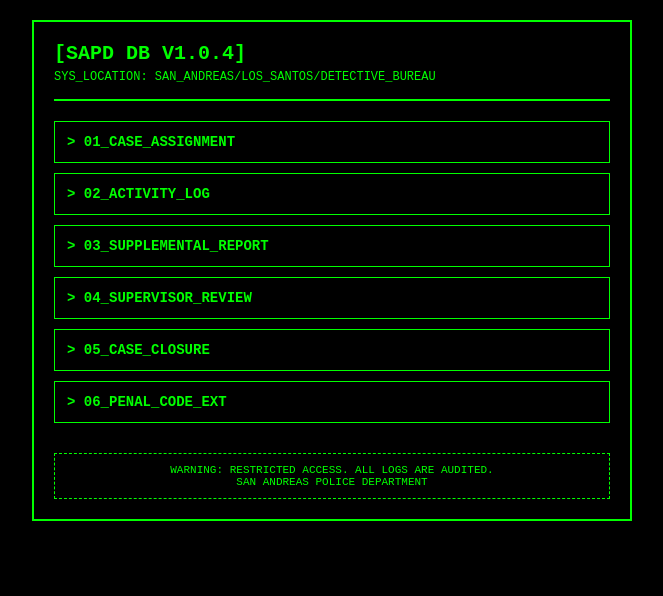
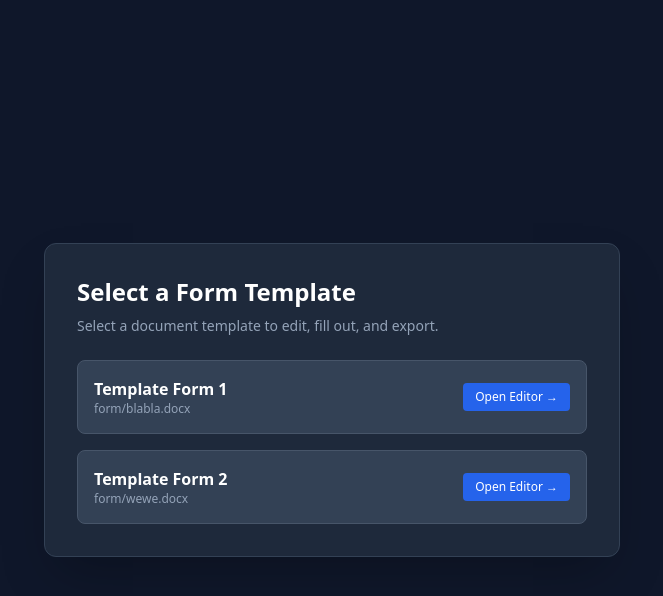
Before and after one commit to Afaiyh/San-Andreas-Police-Department, a plain HTML site: page index.html in a window 1280 px wide. Shown: the whole page, without its empty margins (308-971 px from the left). Drawn offline with nearby package versions, Linux system fonts and the light colour scheme.

Commit message:
Refactor index.html for form dashboard layout

```diff
--- a/index.html
+++ b/index.html
@@ -1,100 +1,35 @@
 <!DOCTYPE html>
 <html lang="en">
 <head>
-    <meta charset="UTF-8">
-    <meta name="viewport" content="width=device-width, initial-scale=1.0">
-    <title>SAPD INTERNAL DB</title>
-    <style>
-        * {
-            box-sizing: border-box;
-            margin: 0;
-            padding: 0;
-            font-family: 'Courier New', Courier, monospace;
-        }
+  <meta charset="UTF-8">
+  <meta name="viewport" content="width=device-width, initial-scale=1.0">
+  <title>Form Dashboard</title>
+  <script src="https://cdn.tailwindcss.com"></script>
+</head>
+<body class="bg-slate-900 text-slate-100 min-h-screen flex flex-col items-center justify-center p-6">
+  <div class="max-w-xl w-full bg-slate-800 border border-slate-700 rounded-xl p-8 shadow-2xl">
+    <h1 class="text-2xl font-bold mb-2 text-white">Select a Form Template</h1>
+    <p class="text-slate-400 mb-6 text-sm">Select a document template to edit, fill out, and export.</p>
 
-        body {
-            background-color: #000000;
-            color: #00ff00; /* Terminal Green */
-            padding: 20px;
-        }
+    <div class="space-y-4">
+      <!-- Template Option 1 -->
+      <a href="form/code/editor.html?file=blabla.docx" class="flex items-center justify-between bg-slate-700 hover:bg-slate-600 p-4 rounded-lg border border-slate-600 transition group">
+        <div>
+          <h2 class="font-semibold text-white group-hover:text-blue-400 transition">Template Form 1</h2>
+          <p class="text-xs text-slate-400">form/blabla.docx</p>
+        </div>
+        <span class="bg-blue-600 group-hover:bg-blue-500 text-xs px-3 py-1.5 rounded text-white font-medium transition">Open Editor &rarr;</span>
+      </a>
 
-        .db-box {
-            border: 2px solid #00ff00;
-            max-width: 600px;
-            margin: 0 auto;
-            padding: 20px;
-        }
-
-        .header {
-            border-bottom: 2px solid #00ff00;
-            padding-bottom: 15px;
-            margin-bottom: 20px;
-        }
-
-        h1 {
-            font-size: 20px;
-            font-weight: bold;
-            text-transform: uppercase;
-        }
-
-        p.sub {
-            font-size: 12px;
-            margin-top: 5px;
-        }
-
-        .links {
-            display: flex;
-            flex-direction: column;
-        }
-
-        a.db-btn {
-            display: block;
-            background-color: #000000;
-            color: #00ff00;
-            text-decoration: none;
-            border: 1px solid #00ff00;
-            padding: 12px;
-            margin-bottom: 10px;
-            font-weight: bold;
-            font-size: 14px;
-        }
-
-        a.db-btn:hover {
-            background-color: #00ff00;
-            color: #000000;
-        }
-
-        .notice {
-            border: 1px dashed #00ff00;
-            padding: 10px;
-            font-size: 11px;
-            margin-top: 20px;
-            text-align: center;
-        }
-    </style>
-</head>
-<body>
-
-    <div class="db-box">
-        <div class="header">
-            <h1>[SAPD DB v1.0.4]</h1>
-            <p class="sub">SYS_LOCATION: SAN_ANDREAS/LOS_SANTOS/DETECTIVE_BUREAU</p>
+      <!-- Template Option 2 -->
+      <a href="form/code/editor.html?file=wewe.docx" class="flex items-center justify-between bg-slate-700 hover:bg-slate-600 p-4 rounded-lg border border-slate-600 transition group">
+        <div>
+          <h2 class="font-semibold text-white group-hover:text-blue-400 transition">Template Form 2</h2>
+          <p class="text-xs text-slate-400">form/wewe.docx</p>
         </div>
-
-        <div class="links">
-            <a href="case_assignment.html" class="db-btn">> 01_CASE_ASSIGNMENT</a>
-            <a href="activity_log.html" class="db-btn">> 02_ACTIVITY_LOG</a>
-            <a href="Supplemental_Report.html" class="db-btn">> 03_SUPPLEMENTAL_REPORT</a>
-            <a href="Supervisor_Review.html" class="db-btn">> 04_SUPERVISOR_REVIEW</a>
-            <a href="case_closure.html" class="db-btn">> 05_CASE_CLOSURE</a>
-            <a href="https://penal-code-5566a.web.app/" target="_blank" class="db-btn">> 06_PENAL_CODE_EXT</a>
-        </div>
-
-        <div class="notice">
-            WARNING: RESTRICTED ACCESS. ALL LOGS ARE AUDITED.<br>
-            SAN ANDREAS POLICE DEPARTMENT
-        </div>
+        <span class="bg-blue-600 group-hover:bg-blue-500 text-xs px-3 py-1.5 rounded text-white font-medium transition">Open Editor &rarr;</span>
+      </a>
     </div>
-
+  </div>
 </body>
 </html>
```
